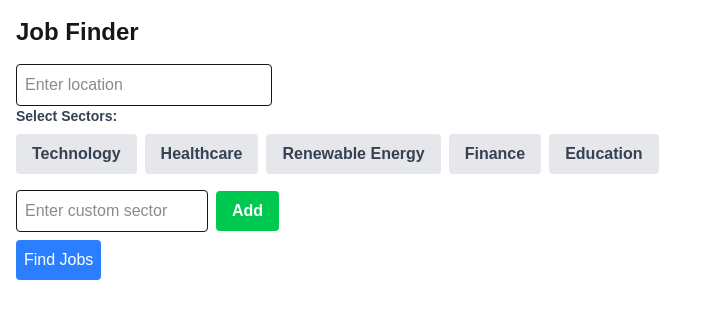
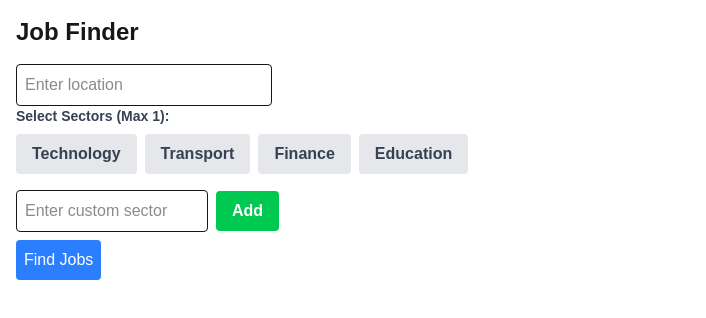
Before and after one commit to 808vita/lean-ai-hack, a Next.js app: page / in a window 1280 px wide. Shown: the top 318 px of the page, without its empty margins (0-706 px from the left). Built offline with nearby package versions, Linux system fonts and the light colour scheme; what @react-pdf/renderer would draw is missing.

Commit message:
updated - location form ui  and control

```diff
--- a/components/LocationForm.tsx
+++ b/components/LocationForm.tsx
@@ -12,8 +12,7 @@ interface LocationFormProps {
 
 const sectors = [
   "Technology",
-  "Healthcare",
-  "Renewable Energy",
+"Transport",
   "Finance",
   "Education",
 ];
@@ -27,6 +26,7 @@ const LocationForm: React.FC<LocationFormProps> = ({
 }) => {
   const [selectedSectors, setSelectedSectors] = useState<string[]>([]);
   const [customSector, setCustomSector] = useState("");
+  const maxSectors = 1;
 
   const toggleSector = (sector: string) => {
     setSelectedSectors((prev) =>
@@ -41,9 +41,11 @@ const LocationForm: React.FC<LocationFormProps> = ({
   };
 
   const handleAddCustomSector = () => {
-    if (customSector.trim() !== "") {
+    if (customSector.trim() !== "" && selectedSectors.length < maxSectors) {
       setSelectedSectors((prev) => [...prev, customSector.trim()]);
       setCustomSector("");
+    } else if (selectedSectors.length >= maxSectors) {
+      alert(`You can only select a maximum of ${maxSectors} sectors.`);
     }
   };
 
@@ -65,21 +67,37 @@ const LocationForm: React.FC<LocationFormProps> = ({
       {/* Sector Selection */}
       <div className="mb-2">
         <label className="block text-gray-700 text-sm font-bold mb-2">
-          Select Sectors:
+          Select Sectors (Max {maxSectors}):
         </label>
         <div className="flex flex-wrap">
           {sectors.map((sector) => (
             <button
               key={sector}
               type="button"
-              className={`bg-gray-200 hover:bg-gray-300 text-gray-700 font-bold py-2 px-4 rounded mr-2 mb-2 ${
-                selectedSectors.includes(sector) ? "bg-blue-300" : ""
+              className={`text-gray-700 font-bold py-2 px-4 rounded mr-2 mb-2
+              ${
+                selectedSectors.includes(sector)
+                  ? "bg-green-500 text-white"
+                  : "bg-gray-200 hover:bg-gray-300"
               }`}
               onClick={() => toggleSector(sector)}
             >
               {sector}
             </button>
           ))}
+          {/* Display Custom Sectors */}
+          {selectedSectors
+            .filter((sector) => !sectors.includes(sector))
+            .map((sector) => (
+              <button
+                key={sector}
+                type="button"
+                className={`text-gray-700 font-bold py-2 px-4 rounded mr-2 mb-2 bg-blue-400 hover:bg-red-300`}
+                onClick={() => toggleSector(sector)}
+              >
+                {sector}
+              </button>
+            ))}
         </div>
       </div>
 
@@ -96,6 +114,7 @@ const LocationForm: React.FC<LocationFormProps> = ({
           type="button"
           onClick={handleAddCustomSector}
           className="bg-green-500 hover:bg-green-700 text-white font-bold py-2 px-4 rounded"
+          disabled={selectedSectors.length >= maxSectors}
         >
           Add
         </button>
@@ -104,7 +123,7 @@ const LocationForm: React.FC<LocationFormProps> = ({
       <button
         type="submit"
         className="bg-blue-500 text-white rounded p-2 hover:bg-blue-700"
-        disabled={isLoading}
+        disabled={isLoading || location.trim() === ""}
       >
         {isLoading ? "Loading..." : "Find Jobs"}
       </button>
```
